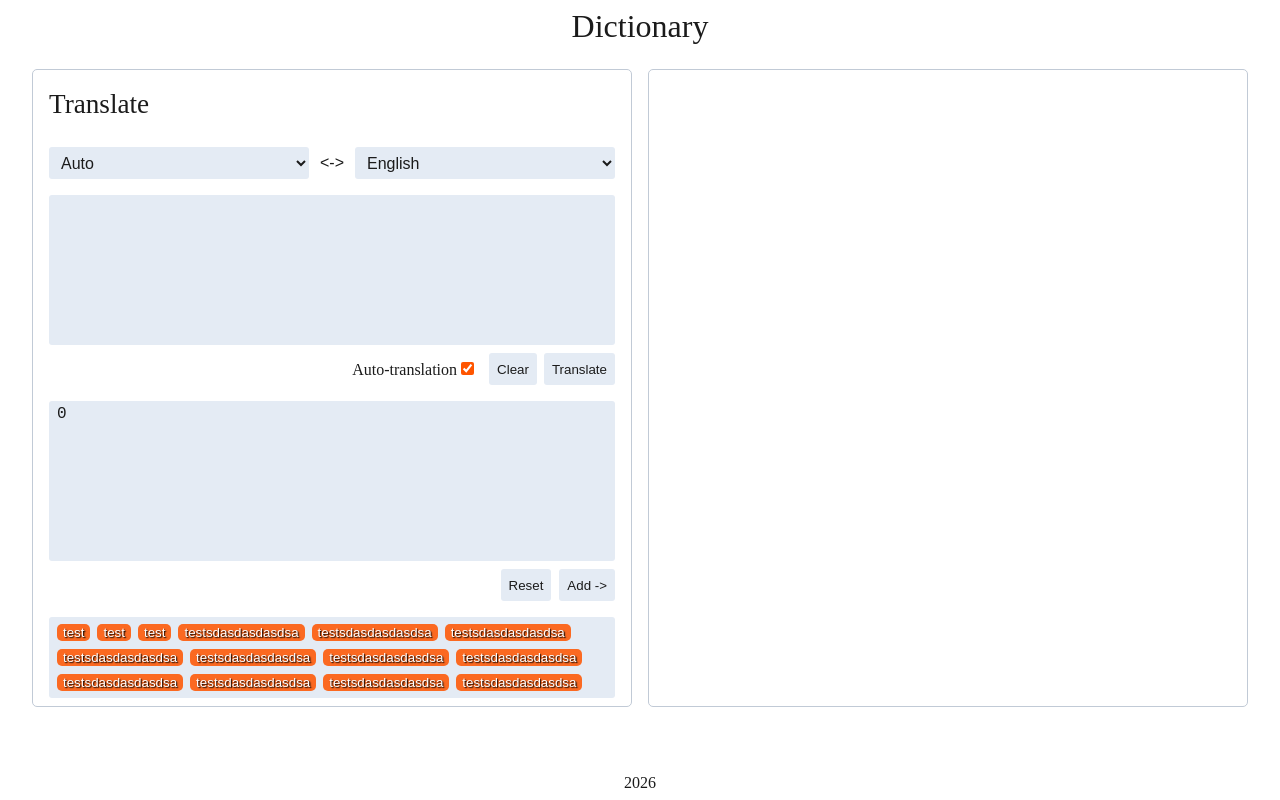
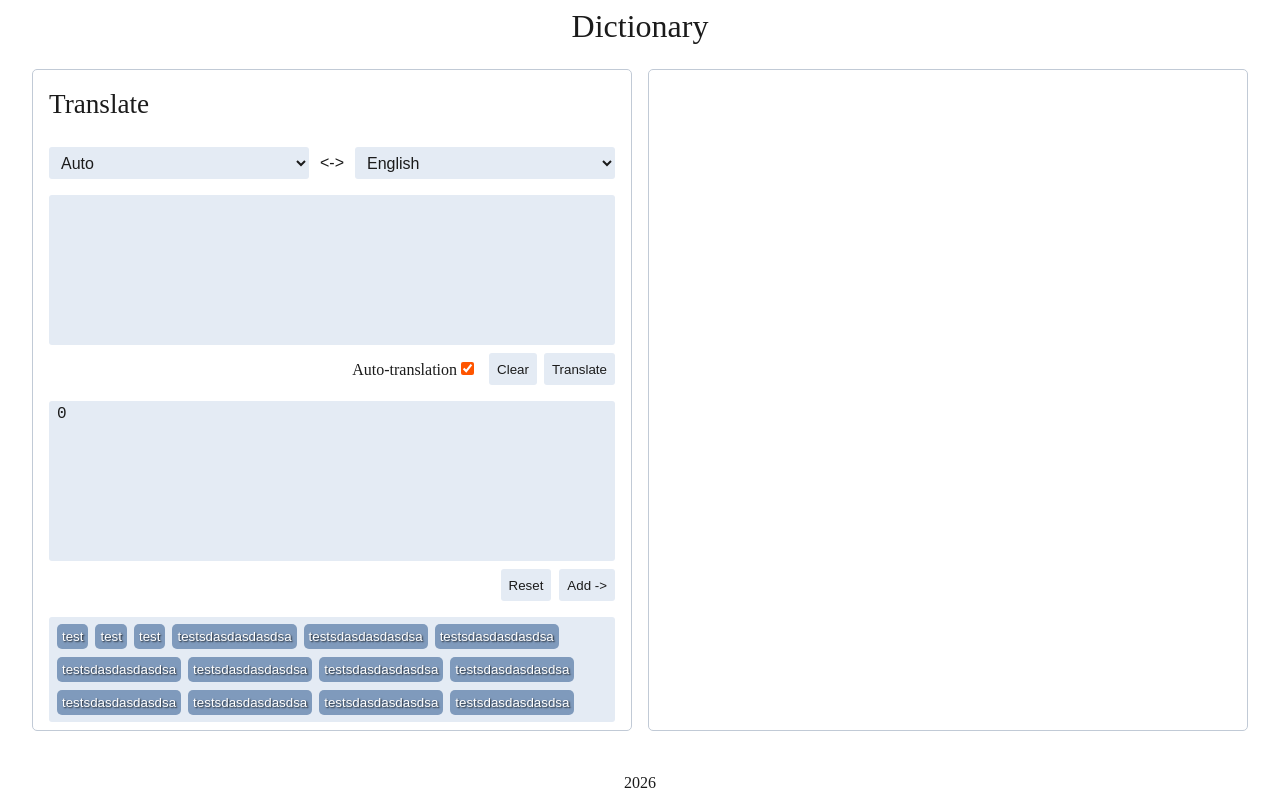
Before and after one commit to self-related/dictionary, a React (Vite) app: page / in a window 1280 px wide. Built offline with nearby package versions, Linux system fonts and the light colour scheme; the HTML template or start-up script is replaced by a standard one.

Commit message:
Change text shadow and theme colors

```diff
--- a/src/app/styles/themes.css
+++ b/src/app/styles/themes.css
@@ -1,11 +1,14 @@
 /* default theme */
 .defaultTheme {
     --text-color: white;
-    --text-shadow-color: black;
+    --text-shadow-color: #000000bd;
+    --text-shadow-dark: #000000bd;
 
     --background-color-1: #252525;
     --background-color-2: #606060;
     --background-color-2-hover: #707070;
+    --background-color-3: #383839;
+
 
     --button-background: #606060;
     --border-color: #808080;
@@ -18,6 +21,8 @@
         --background-color-1: white;
         --background-color-2: #e4ebf4;
         --background-color-2-hover: #d9e3ef;
+        --background-color-3: #7f9abc;
+
 
         --button-background: #e4ebf4;
         --border-color: #c1cad6;
@@ -27,7 +32,7 @@
 
     /* apply default values to inherit in components */
     color: var(--text-color);
-    text-shadow: 0.08rem 0.07rem 0.07rem var(--text-shadow-color);
+    text-shadow: 0.07rem 0.05rem 0.1rem var(--text-shadow-color);
 }
 
 
--- a/src/features/translate/ui/translate-options/ui/option/Option.module.css
+++ b/src/features/translate/ui/translate-options/ui/option/Option.module.css
@@ -1,15 +1,19 @@
 .option {
-    background-color: var(--accent-color);
+    background-color: var(--background-color-3);
     border: none;
     border-radius: 5px;
 
     color: white;
     cursor: pointer;
 
-    font-weight: normal;
+    font-weight: 500;
 
     display: block;
-    text-shadow: 0.07rem 0.07rem 0.08rem black;
+
+    margin: 0;
+    padding: 5px;
+
+    text-shadow: 0.07rem 0.05rem 0.1rem var(--text-shadow-dark);
 
     &:hover {
         background-color: var(--hover-color);
```
